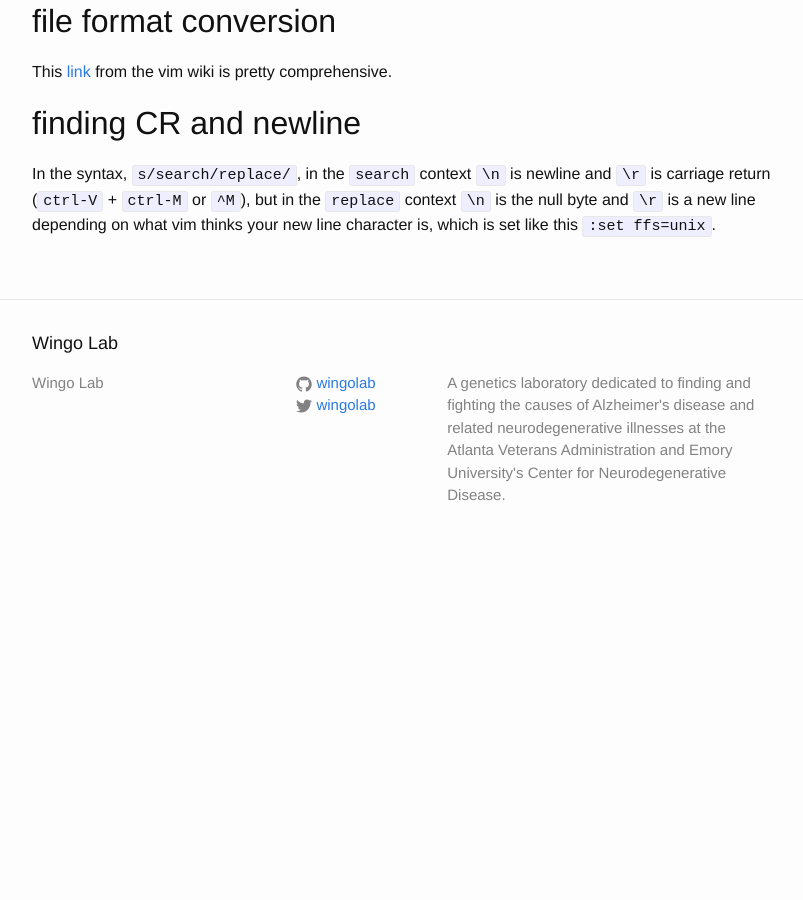
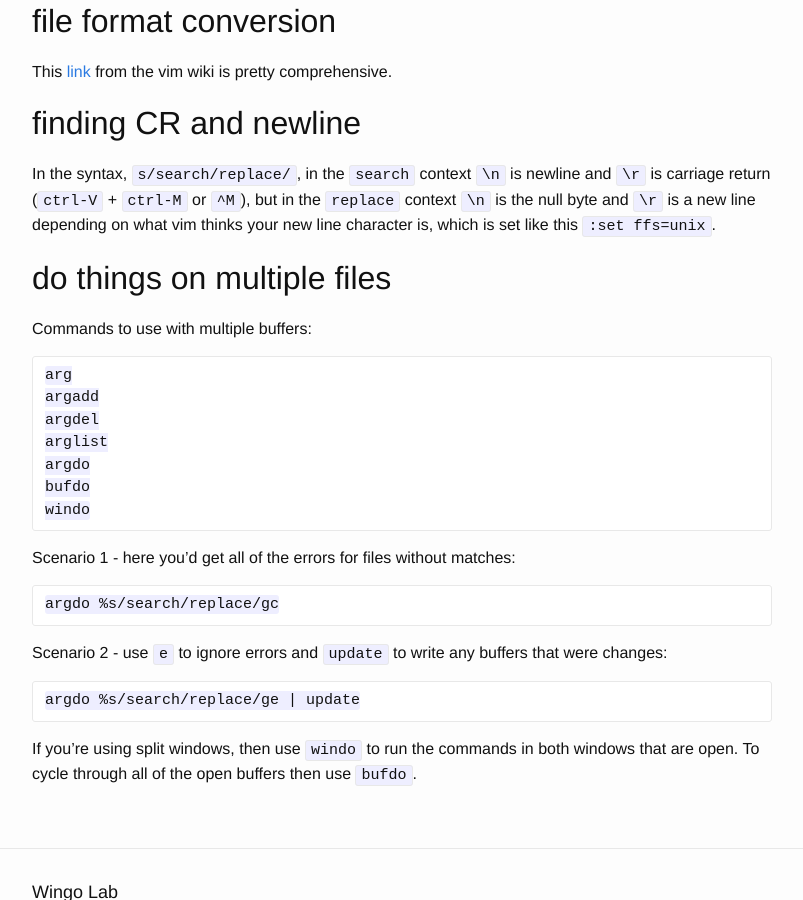
Before and after one commit to wingolab/wingolab.github.io, a Jekyll site: the page built from _posts/2014-09-20-vim-short-cuts.markdown, in a window 1280 px wide and 900 px high, scrolled down 422 px. Shown: the whole window, without its empty margins (238-1041 px from the left). Built offline with Jekyll 4.4.1, drawn with Linux system fonts in a browser that asks for light colours; before the commit the page ends 989 px from its top, so only the background shows below that.

Commit message:
add argdo, et al.

```diff
--- a/_posts/2014-09-20-vim-short-cuts.markdown
+++ b/_posts/2014-09-20-vim-short-cuts.markdown
@@ -19,10 +19,35 @@ Vertical: `ctrl-W K`
 This [link](http://vim.wikia.com/wiki/Change_end-of-line_format_for_dos-mac-unix)
 from the vim wiki is pretty comprehensive.
 
-
 ## finding CR and newline
 
 In the syntax, `s/search/replace/`, in the `search` context `\n` is newline and
 `\r` is carriage return (`ctrl-V` + `ctrl-M` or `^M`), but in the `replace`
 context `\n` is the null byte and `\r` is a new line depending on what vim
 thinks your new line character is, which is set like this `:set ffs=unix`.
+
+
+## do things on multiple files
+
+Commands to use with multiple buffers:
+
+    arg
+    argadd
+    argdel
+    arglist
+    argdo
+    bufdo
+    windo
+
+Scenario 1 - here you'd get all of the errors for files without matches:
+
+    argdo %s/search/replace/gc
+
+Scenario 2 - use `e` to ignore errors and `update` to write any buffers that
+were changes:
+
+    argdo %s/search/replace/ge | update
+
+If you're using split windows, then use `windo` to run the commands in both
+windows that are open. To cycle through all of the open buffers then use
+`bufdo`.
```
